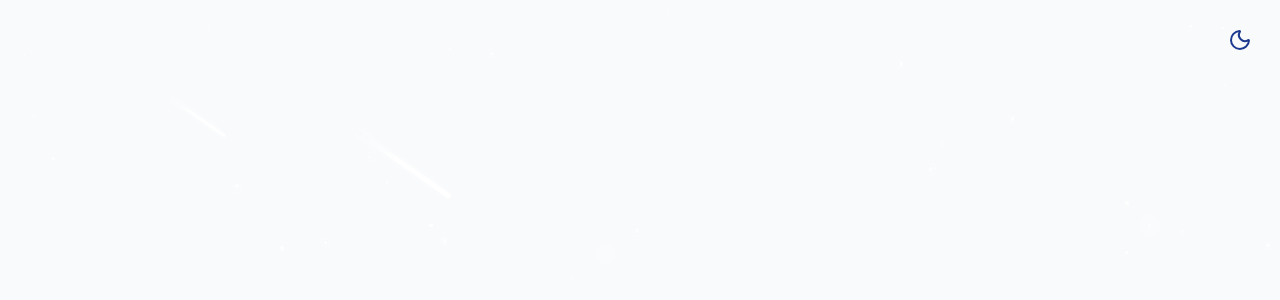
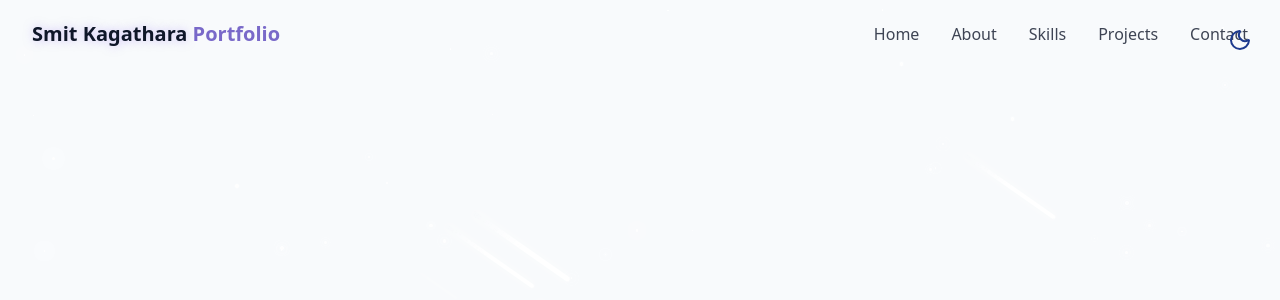
Before and after one commit to Smit-whitespace/Smit_Portfolio, a React (Vite) app: page / in a window 1280 px wide. Shown: the top 300 px of the page. Built offline with nearby package versions, Linux system fonts and the light colour scheme.

Commit message:
Navbar complete and changed theme button's pointer settings. Also set for phones.

```diff
--- /dev/null
+++ b/src/components/Navbar.jsx
@@ -0,0 +1,76 @@
+import { cn } from "@/lib/utils";
+import { Menu, X } from "lucide-react";
+import { useEffect, useState } from "react";
+
+const navItems= [
+  {name: "Home", href: "#hero"},
+  {name: "About", href: "#about"},
+  {name: "Skills", href: "#skills"},
+  {name: "Projects", href: "#projects"},
+  {name: "Contact", href: "#contact"},
+];
+
+
+export const Navbar = () => {
+  const [isScrolled, setIsScrolled] = useState(false);
+  const [isMenuOpen, setIsMenuOpen] = useState(false);
+
+  useEffect(() => {
+    const handleScroll = () =>{
+      setIsScrolled(window.screenY > 10)
+    }
+
+    window.addEventListener("scroll", handleScroll);
+    return () => window.removeEventListener("scroll", handleScroll);
+  },[])
+
+  return (<nav className={cn("fixed w-full z-40 trnsition-all duration-300",
+  isScrolled ? "py-3 bg-background/80 backdrop-blur-md shadow-xs" : "py-5"
+  )}
+  >
+    <div className="container flex items-center justify-between">
+      <a className="text-xl font-bold text-primary flex items-center" href="#hero">
+        <span className="relative z-10">
+          <span className="text-glow text-foreground"> Smit Kagathara</span> Portfolio
+        </span>
+      </a>
+
+      {/* desktop nav */}
+        <div className="hidden md:flex space-x-8">
+          {navItems.map((item, key) => (
+            <a key={key} href={item.href} className="text-foreground/80 hover:text-primary transition-colors duration-300">
+              {item.name}
+            </a>
+          ))}
+        </div>
+
+      {/* mobile nav */}
+
+      <button onClick={() => setIsMenuOpen((prev) => !prev)}
+      className="md:hidden p-2 text-foreground z-50 "
+      aria-label={isMenuOpen ? "Close Menu" : "Open Menu"}
+      >
+  {isMenuOpen ? <X size={24} /> : <Menu size={24} />}
+</button>
+
+
+      <div className={cn("fixed inset-0 bg-background/95 backdrop-blur-md z-40 flex flex-col items-center justify-center",
+        "transition-all duration-300 md:hidden",
+        isMenuOpen ? "opacity-100 pointer-events-auto" : "opacity-0 pointer-events-none"
+      )}>
+        <div className="flex flex-col  space-y-8 text-xl">
+          {navItems.map((item, key) => (
+            <a key={key} href={item.href}
+            className="text-foreground/80 hover:text-primary transition-colors duration-300"
+            onClick= {() => setIsMenuOpen(false)}
+            >
+              {item.name}
+            </a>
+          ))}
+        </div>
+      </div>
+
+    </div>
+  </nav>
+);
+};
--- a/src/components/ThemeToggle.jsx
+++ b/src/components/ThemeToggle.jsx
@@ -32,7 +32,7 @@
 
 return (
   <button onClick={toggleTheme}
-    className={cn("fixed max-sm:hidden top-5 right-5 z-50 p-2 rounded-full transition-colors duration-300",
+    className={cn("fixed max-sm:hidden top-5 right-5 z-50 p-2 rounded-full cursor-pointer transition-colors duration-300",
     "focus:outline-hidden"
     )}
     >
--- a/src/pages/Home.jsx
+++ b/src/pages/Home.jsx
@@ -1,3 +1,4 @@
+import { Navbar } from "../components/Navbar";
 import { ThemeToggle } from "../components/ThemeToggle";
 import { StarBackground } from "@/components/StarBackground";
 
@@ -8,7 +9,7 @@
     {/* Background Effects */    }
       <StarBackground />
     {/* Navbaer */    }
-
+      <Navbar />
     {/* Main Content */    }
 
     {/* Footer */    }
```
